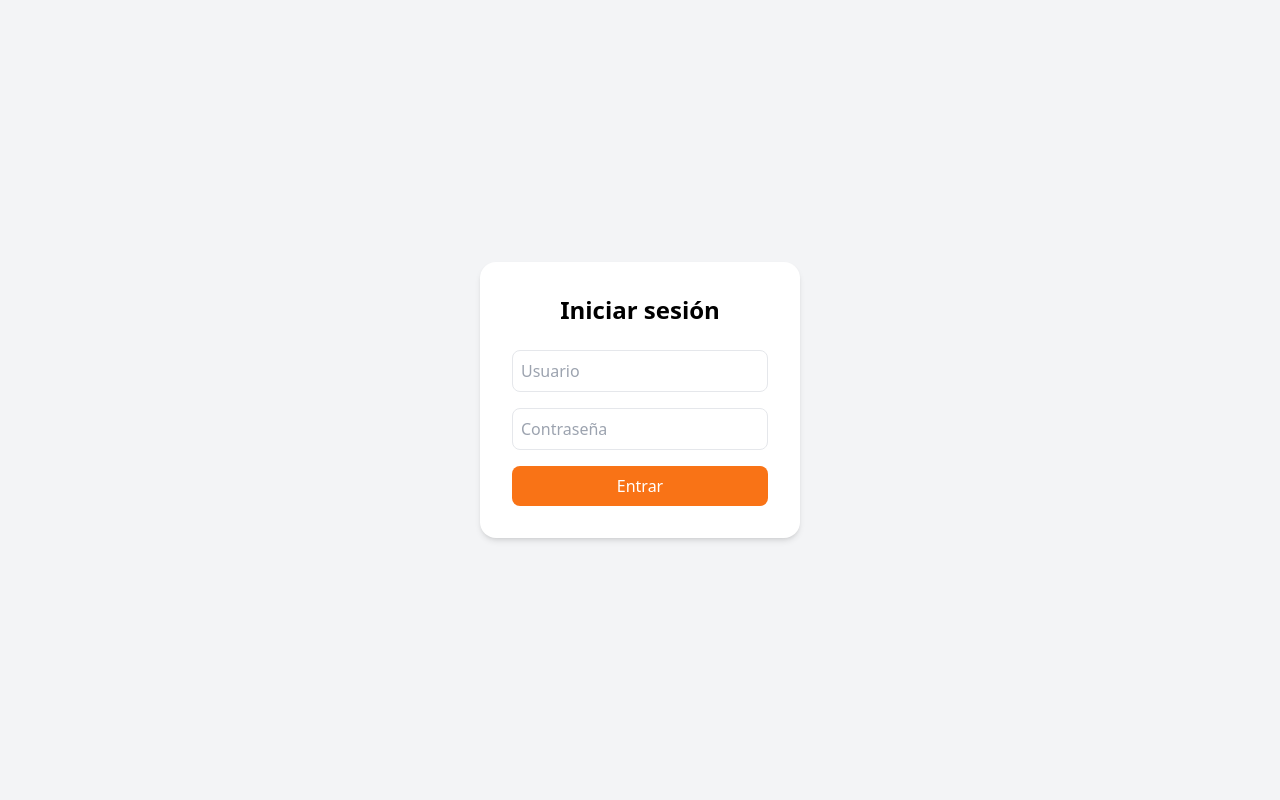
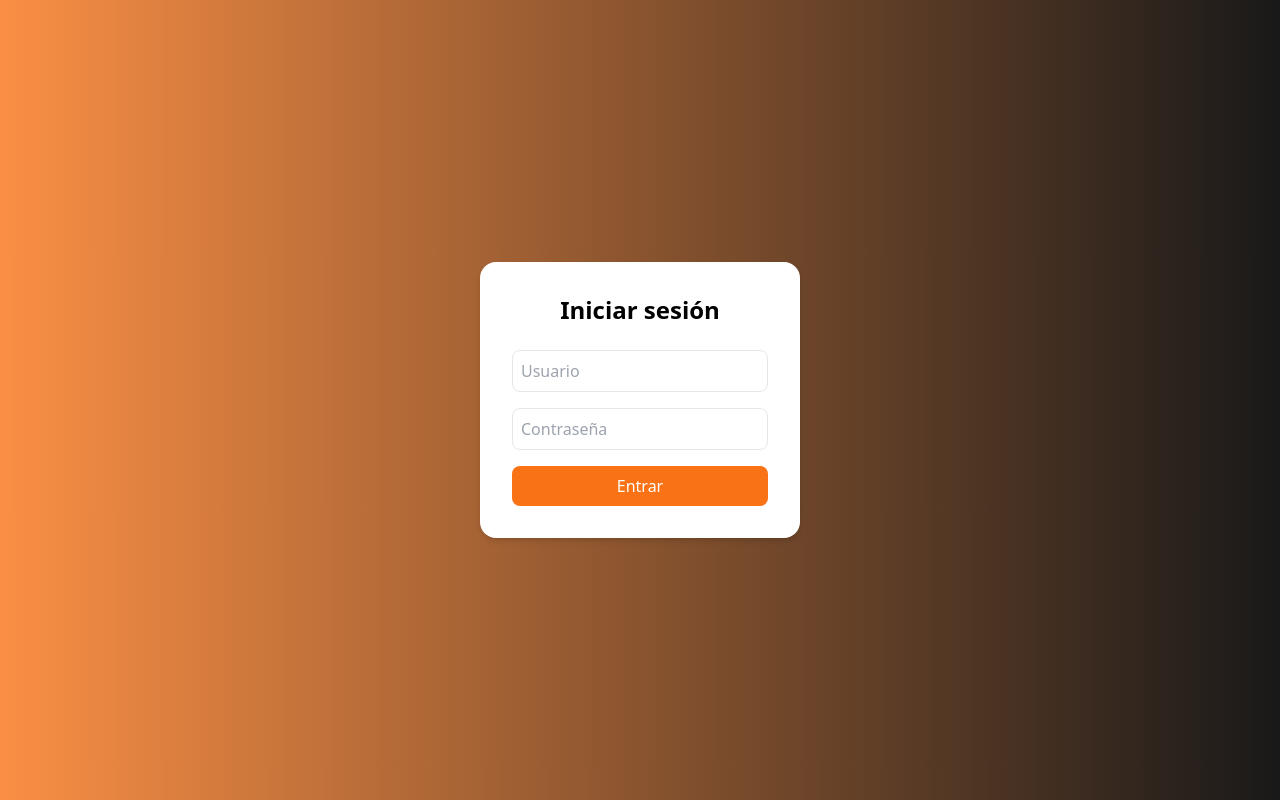
Before and after one commit to Mariysabel/proyectoTSO, a PHP site: page /login.php in a window 1280 px wide. Run offline with PHP 8.4, Linux system fonts and the light colour scheme; some libraries are stand-ins or nearby versions.

Commit message:
cambio de fondo en login

```diff
--- a/proyecto/login.php
+++ b/proyecto/login.php
@@ -27,7 +27,7 @@ if ($_SERVER["REQUEST_METHOD"] === "POST") {
     <title>Login</title>
     <script src="https://cdn.tailwindcss.com"></script>
 </head>
-<body class="bg-gray-100 flex items-center justify-center h-screen">
+<body class="bg-gradient-to-r from-orange-500/80 to-black/90 flex items-center justify-center h-screen">
 
     <form method="POST" class="bg-white p-8 rounded-2xl shadow-md w-80">
         <h2 class="text-2xl font-bold mb-6 text-center">Iniciar sesión</h2>
```
